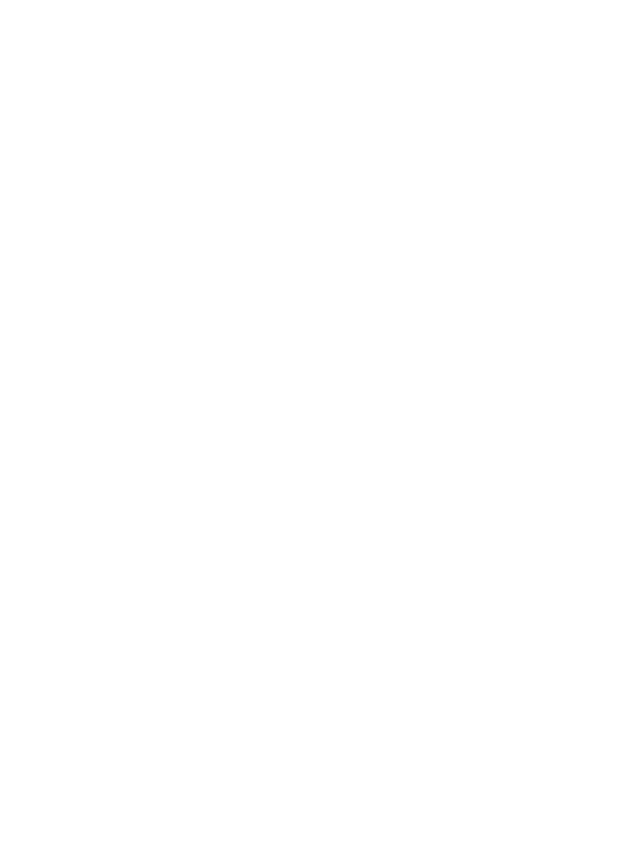
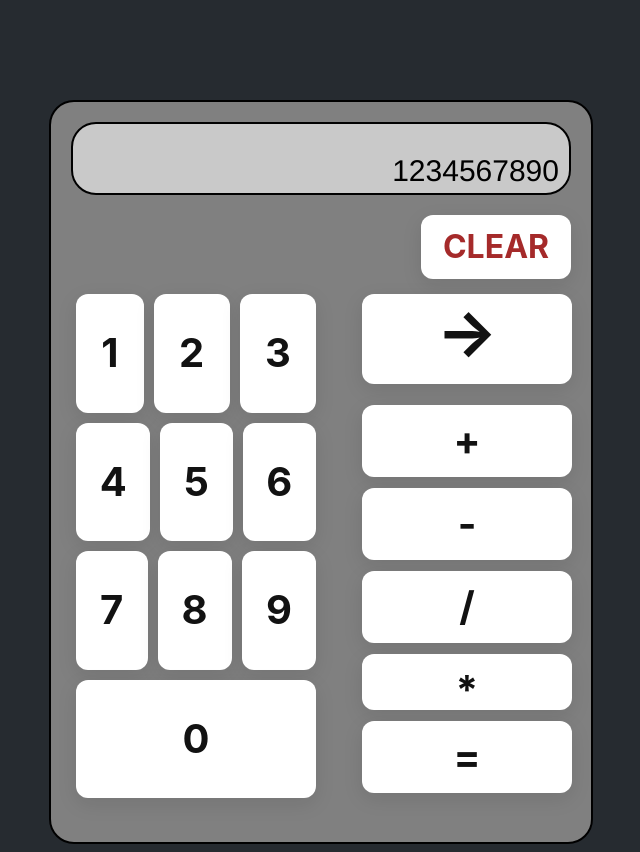
Before and after one commit to NatusAnima/calculator, a plain HTML site: page index.html in a window 1280 px wide. Shown: the whole page, without its empty margins (319-959 px from the left). Before the commit the page ends 800 px from the top, so only its background shows below. Drawn offline with Linux system fonts and the light colour scheme.

Commit message:
Add basic GUI

```diff
--- a/index.html
+++ b/index.html
@@ -1,5 +1,6 @@
 <!DOCTYPE html>
 <html lang="en">
+
 <head>
     <meta charset="UTF-8">
     <meta http-equiv="X-UA-Compatible" content="IE=edge">
@@ -8,7 +9,39 @@
     <script src="scripts.js" defer></script>
     <link rel="stylesheet" href="styles.css">
 </head>
+
 <body>
+    <div class="container">
+        <div class="numberDisplay">
+            <div>1234567890</div>
+        </div>
+        <button id="clear" class="button">CLEAR</button>
+        <div class="buttonContainer">
 
+            <div class="numberButtons">
+                <button class="button">1</button>
+                <button class="button">2</button>
+                <button class="button">3</button>
+                <button class="button">4</button>
+                <button class="button">5</button>
+                <button class="button">6</button>
+                <button class="button">7</button>
+                <button class="button">8</button>
+                <button class="button">9</button>
+                <button class="button">0</button>
+            </div>
+            <div class="actionButtons">
+                <button id="delete" class="button">→</button>
+                <button class="button actionButton">+</button>
+                <button class="button actionButton">-</button>
+                <button class="button actionButton">/</button>
+                <button class="button actionButton" id="multiplication">*</button>
+                <button class="button actionButton">=</button>
+
+            </div>
+
+        </div>
+    </div>
 </body>
+
 </html>
--- a/styles.css
+++ b/styles.css
@@ -0,0 +1,111 @@
+body {
+    background-color: rgb(38, 43, 48);
+    font-family: 'Franklin Gothic Medium', 'Arial Narrow', Arial, sans-serif;
+}
+
+
+.container {
+    display: flex;
+    flex-direction: column;
+    border-radius: 25px;
+    background-color: grey;
+    border: 2px solid #000000;
+    margin:auto;
+    height: 700px;
+    width: 500px;
+    margin-top: 100px;
+    padding: 20px;
+}
+
+.numberDisplay{
+    display: flex;
+    align-items: center;
+    justify-content: flex-end;
+    background-color: grey;
+    border: 2px solid #000000;
+    border-radius: 25px;
+    padding: 2%;
+    padding-top: 6%;
+    padding-bottom: 1%;
+    font-size: 30px;
+    background-color: rgb(201, 201, 201);
+}
+
+.buttonContainer{
+    display: flex;
+    justify-content: left;
+}
+
+.button {
+  align-items: center;
+  background-color: #fff;
+  border-radius: 12px;
+  box-shadow: transparent 0 0 0 3px,rgba(18, 18, 18, .1) 0 6px 20px;
+  box-sizing: border-box;
+  color: #121212;
+  cursor: pointer;
+  display: inline-flex;
+  flex: 1 1 auto;
+  font-family: Inter,sans-serif;
+  font-size: 2.5rem;
+  font-weight: 700;
+  justify-content: center;
+  line-height: 1;
+  margin: 2%;
+  outline: none;
+  padding: 1rem 1.2rem;
+  text-align: center;
+  text-decoration: none;
+  transition: box-shadow .2s,-webkit-box-shadow .2s;
+  white-space: nowrap;
+  border: 0;
+  user-select: none;
+  -webkit-user-select: none;
+  touch-action: manipulation;
+}
+
+.button:hover {
+  box-shadow: #121212 0 0 0 3px, transparent 0 0 0 0;
+}
+
+#clear{
+    flex: none;
+    width: 30%;
+    align-self: flex-end;
+    margin-top: 4%;
+    margin-bottom: 2%;
+    margin-right: 0;;
+    color: brown;
+    font-size: 2rem;
+}
+
+#delete{
+    padding-top: 2px;
+    width: 210px;
+    margin-bottom: 20px;
+    margin-top: 5px;
+    height: 90px;
+    font-size: 4rem;
+}
+
+.actionButtons{
+    display: flex;
+    flex-direction: column;
+    max-width: 50px;
+}
+
+.numberButtons{
+    display: flex;
+    flex-wrap: wrap;
+    max-width: 250px;
+    padding-right: 40px;
+}
+
+.actionButton{
+    width: 210px;
+    margin-bottom: 10px;
+}
+
+#multiplication{
+    padding-bottom: 0px;
+}
```
